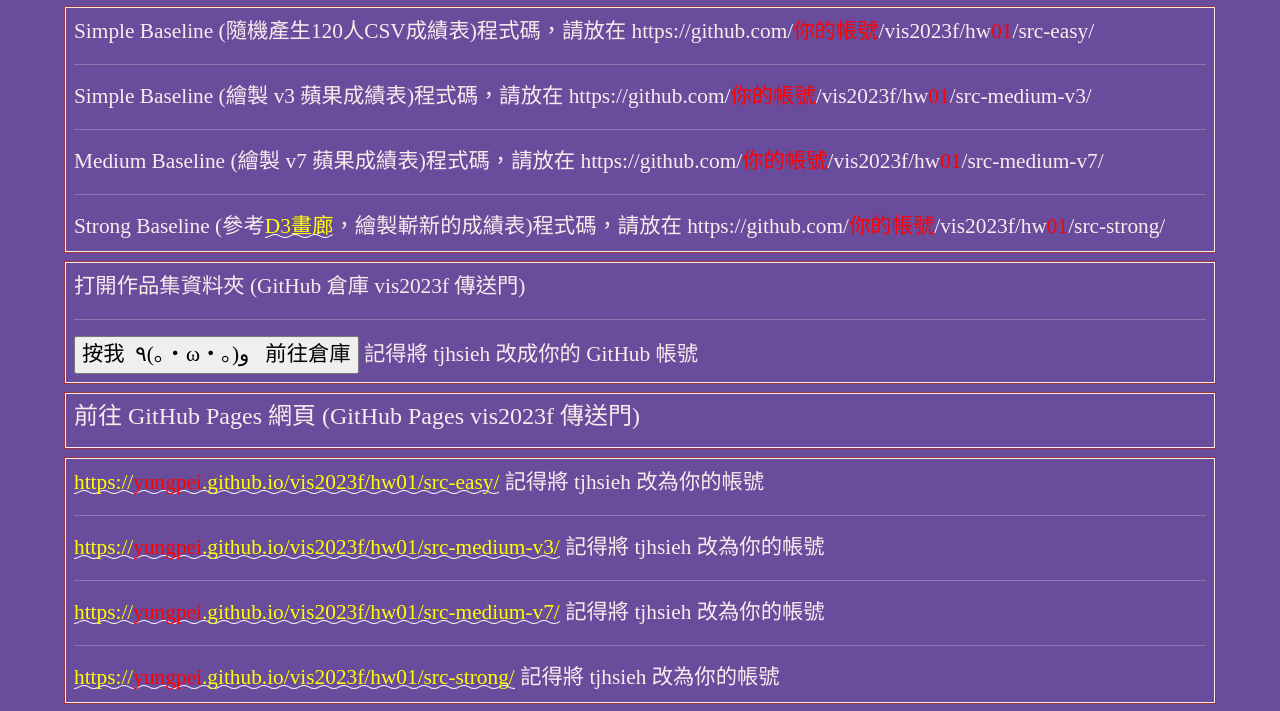
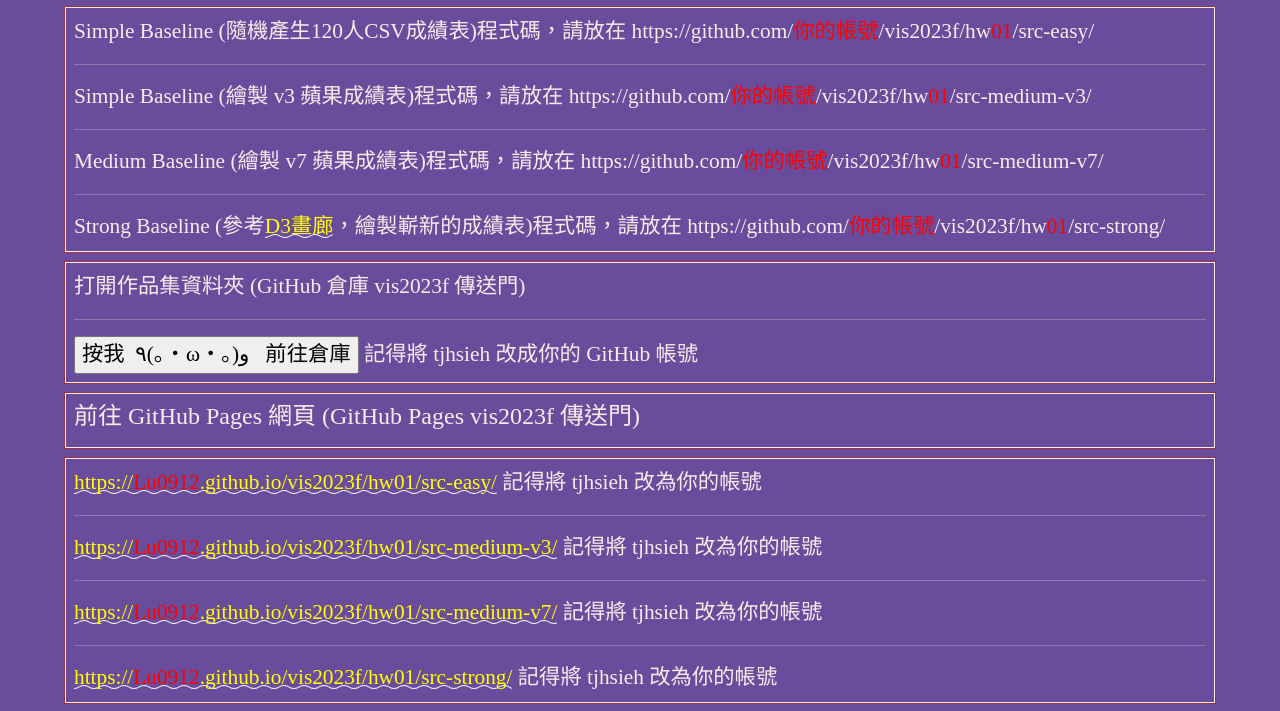
Before and after one commit to Lu0912/vis2023f, a plain HTML site: page hw01/index.html in a window 1280 px wide. Shown: the part 86-797 px from the top of the page. Drawn offline with nearby package versions, Linux system fonts and the light colour scheme; a web font is replaced by a local one.

Commit message:
Update index.html

```diff
--- a/hw01/index.html
+++ b/hw01/index.html
@@ -199,7 +199,7 @@
       <div class="col-md-12 twenty">
         打開作品集資料夾 (GitHub 倉庫 vis2023f 傳送門)
         <hr>
-        <input type="button" name="back" onclick="location.href='https://github.com/yungpei/vis2023f/'" value="按我  ٩(｡・ω・｡)و   前往倉庫">
+        <input type="button" name="back" onclick="location.href='https://github.com/Lu0912/vis2023f/'" value="按我  ٩(｡・ω・｡)و   前往倉庫">
         記得將 tjhsieh 改成你的 GitHub 帳號
       </div>
   </div>
@@ -215,13 +215,13 @@
   <!-- ------------------------------------------------>
   <div class="row hw12">
     <div class="col-md-12 twenty">
-      <a href="https://yungpei.github.io/vis2023f/hw01/src-easy/index.html">https://<span style="color:red;">yungpei</span>.github.io/vis2023f/hw01/src-easy/</a> 記得將 tjhsieh 改為你的帳號
+      <a href="https://Lu0912.github.io/vis2023f/hw01/src-easy/index.html">https://<span style="color:red;">Lu0912</span>.github.io/vis2023f/hw01/src-easy/</a> 記得將 tjhsieh 改為你的帳號
       <hr>
-      <a href="https://yungpei.github.io/vis2023f/hw01/src-medium-v3/index.html">https://<span style="color:red;">yungpei</span>.github.io/vis2023f/hw01/src-medium-v3/</a> 記得將 tjhsieh 改為你的帳號
+      <a href="https://Lu0912.github.io/vis2023f/hw01/src-medium-v3/index.html">https://<span style="color:red;">Lu0912</span>.github.io/vis2023f/hw01/src-medium-v3/</a> 記得將 tjhsieh 改為你的帳號
       <hr>
-      <a href="https://yungpei.github.io/vis2023f/hw01/src-medium-v7/index.html">https://<span style="color:red;">yungpei</span>.github.io/vis2023f/hw01/src-medium-v7/</a> 記得將 tjhsieh 改為你的帳號
+      <a href="https://Lu0912.github.io/vis2023f/hw01/src-medium-v7/index.html">https://<span style="color:red;">Lu0912</span>.github.io/vis2023f/hw01/src-medium-v7/</a> 記得將 tjhsieh 改為你的帳號
       <hr>
-      <a href="https://yungpei.github.io/vis2023f/hw01/src-strong/">https://<span style="color:red;">yungpei</span>.github.io/vis2023f/hw01/src-strong/</a> 記得將 tjhsieh 改為你的帳號
+      <a href="https://Lu0912.github.io/vis2023f/hw01/src-strong/">https://<span style="color:red;">Lu0912</span>.github.io/vis2023f/hw01/src-strong/</a> 記得將 tjhsieh 改為你的帳號
     </div>
   </div>
 
@@ -335,7 +335,7 @@
   <div class="row hw12">
     <div class="col-md-12 twenty">
       <iframe width="100%" height="500" frameborder="0" style="background-color: #FFFFFF"
-        src="https://observablehq.com/embed/5c375b43f8a6c639@313?cell=*"></iframe>
+        src=" "></iframe>
     </div>
   </div>
 
```
